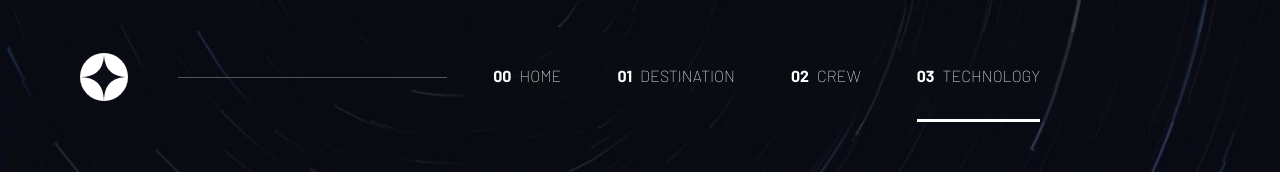
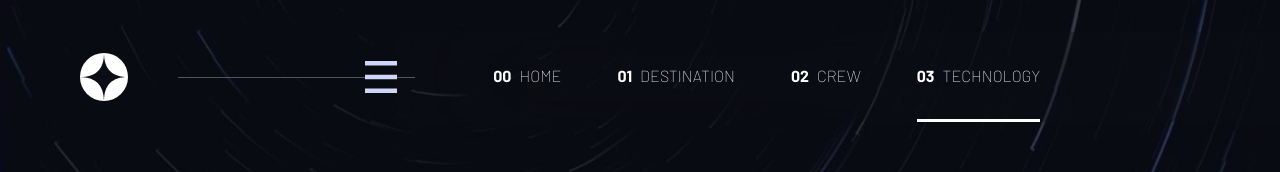
Before and after one commit to Krb0/space-tourism-tailwind, a React (Create React App) app: page /technology in a window 1280 px wide. Shown: the top 172 px of the page. Built offline with nearby package versions, Linux system fonts and the light colour scheme; a web font is replaced by a local one.

Commit message:
nav button added

```diff
--- a/src/Layout/NavBar/Nav/index.tsx
+++ b/src/Layout/NavBar/Nav/index.tsx
@@ -1,8 +1,11 @@
 import NavLink from "./NavLink";
-
-const Nav = () => {
+import HamburgerIcon from "../../../assets/shared/icon-hamburger.svg";
+import OpenedIcon from "../../../assets/shared/icon-close.svg";
+import { useState } from "react";
+const Nav = ({ menu }: { menu: boolean }) => {
   return (
-    <nav className="font-condensed text-white flex gap-14 backdrop-blur-[82px] h-[90px] items-center pr-10 xl:pr-60 pl-12 xl:pl-24 bg-[#ffffff02]">
+    <>
+      <nav className="hidden lg:flex font-condensed text-white gap-14 backdrop-blur-[82px] h-[90px] items-center pr-10 xl:pr-60 pl-12 xl:pl-24 bg-[#ffffff02]">
         <NavLink path="/">
           <span className="hidden xl:block">00</span>
           HOME
@@ -20,7 +23,48 @@ const Nav = () => {
           TECHNOLOGY
         </NavLink>
       </nav>
+      <nav className="flex lg:hidden flex-col fixed right-0 top-0 backdrop-blur-[82px] h-screen w-[200px] ">
+        {menu && (
+          <ul className="text-white">
+            <NavLink path="/">
+              <span className="hidden xl:block">00</span>
+              HOME
+            </NavLink>
+            <NavLink path="/destination">
+              <span className="hidden xl:block">01</span>
+              DESTINATION
+            </NavLink>
+            <NavLink path="/crew">
+              <span className="hidden xl:block">02</span>
+              CREW
+            </NavLink>
+            <NavLink path="/technology">
+              <span className="hidden xl:block">03</span>
+              TECHNOLOGY
+            </NavLink>
+          </ul>
+        )}
+      </nav>
+    </>
   );
 };
 
 export default Nav;
+
+export const HamburgerButton = ({
+  menu,
+  setMenu,
+}: {
+  menu: boolean;
+  setMenu: React.Dispatch<React.SetStateAction<boolean>>;
+}) => {
+  return (
+    <button className="w-8 h-8 z-20" onClick={() => setMenu(!menu)}>
+      <img
+        src={menu ? OpenedIcon : HamburgerIcon}
+        className="w-8 h-8"
+        alt="menu button"
+      />
+    </button>
+  );
+};
--- a/src/Layout/NavBar/index.tsx
+++ b/src/Layout/NavBar/index.tsx
@@ -1,15 +1,18 @@
+import { useState } from "react";
 import { Link } from "react-router-dom";
 import Logo from "../../assets/shared/logo.svg";
-import Nav from "./Nav";
+import Nav, { HamburgerButton } from "./Nav";
 
 const NavBar = () => {
+  const [menu, setMenu] = useState<boolean>(false);
   return (
-    <header className="pt-[2rem] flex items-center justify-between pl-20 flex-wrap">
+    <header className="pt-[2rem] flex items-center justify-between pl-20 flex-wrap pr-10 lg:pr-0">
       <Link to="/">
         <img src={Logo} alt="logo" className="h-[48px] w-[48px] " />
       </Link>
       <hr className="line xl:block" />
-      <Nav />
+      <HamburgerButton menu={menu} setMenu={setMenu} />
+      <Nav menu={menu} />
     </header>
   );
 };
```
Lines whose indentation alone changed are shown as unchanged.
